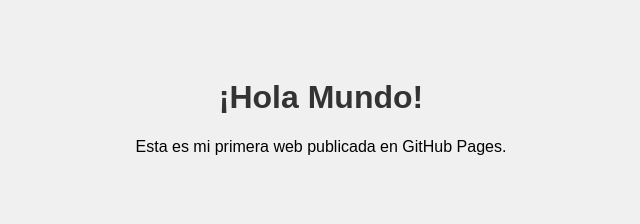
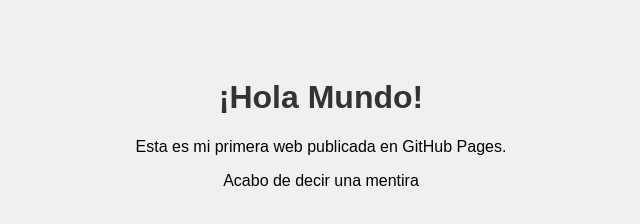
Before and after one commit to pabloaldrey12-debug/mi-web-practica, a plain HTML site: page index.html in a window 1280 px wide. Shown: the whole page, without its empty margins (319-959 px from the left). Drawn offline with Linux system fonts and the light colour scheme.

Commit message:
feat: Añadida sección de actualización

```diff
--- a/index.html
+++ b/index.html
@@ -11,6 +11,7 @@
 <body>
     <h1>¡Hola Mundo!</h1>
     <p>Esta es mi primera web publicada en GitHub Pages.</p>
+    <p>Acabo de decir una mentira</p>
 </body>
 
 </html>
```
